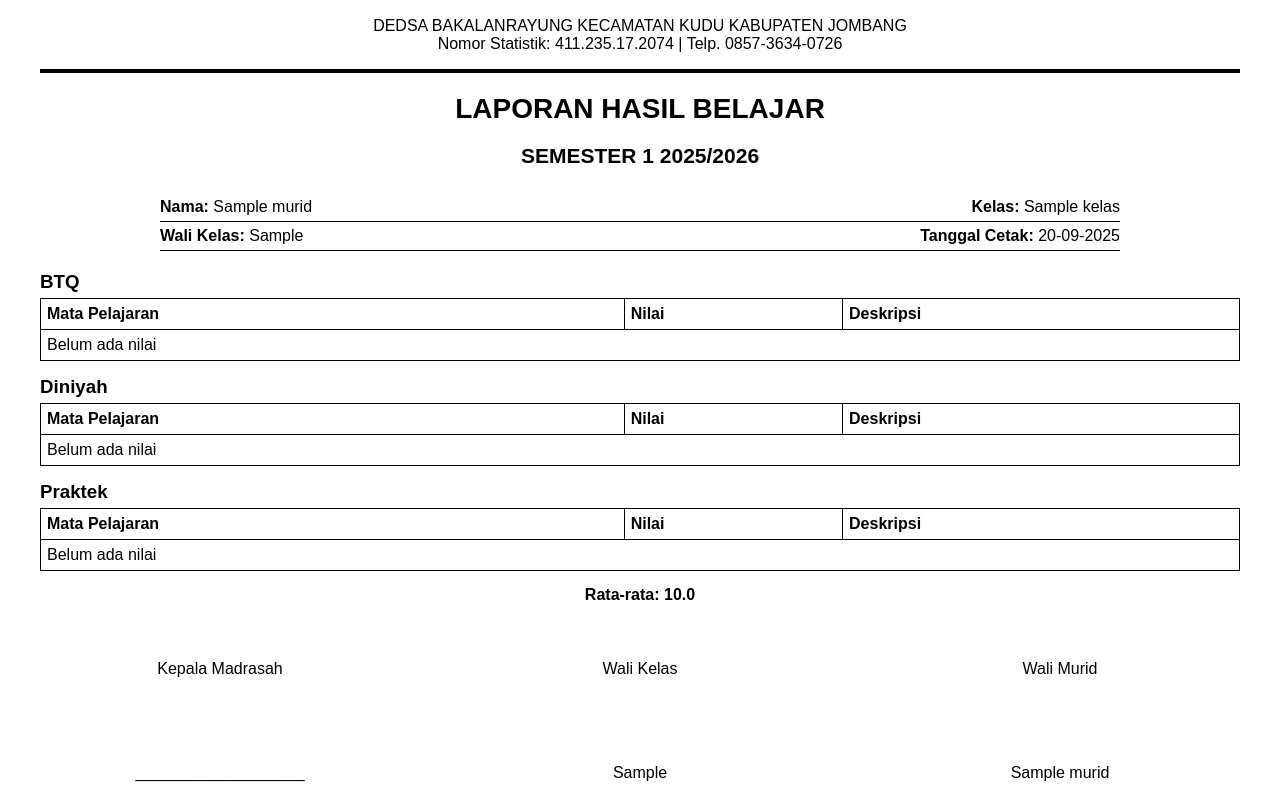
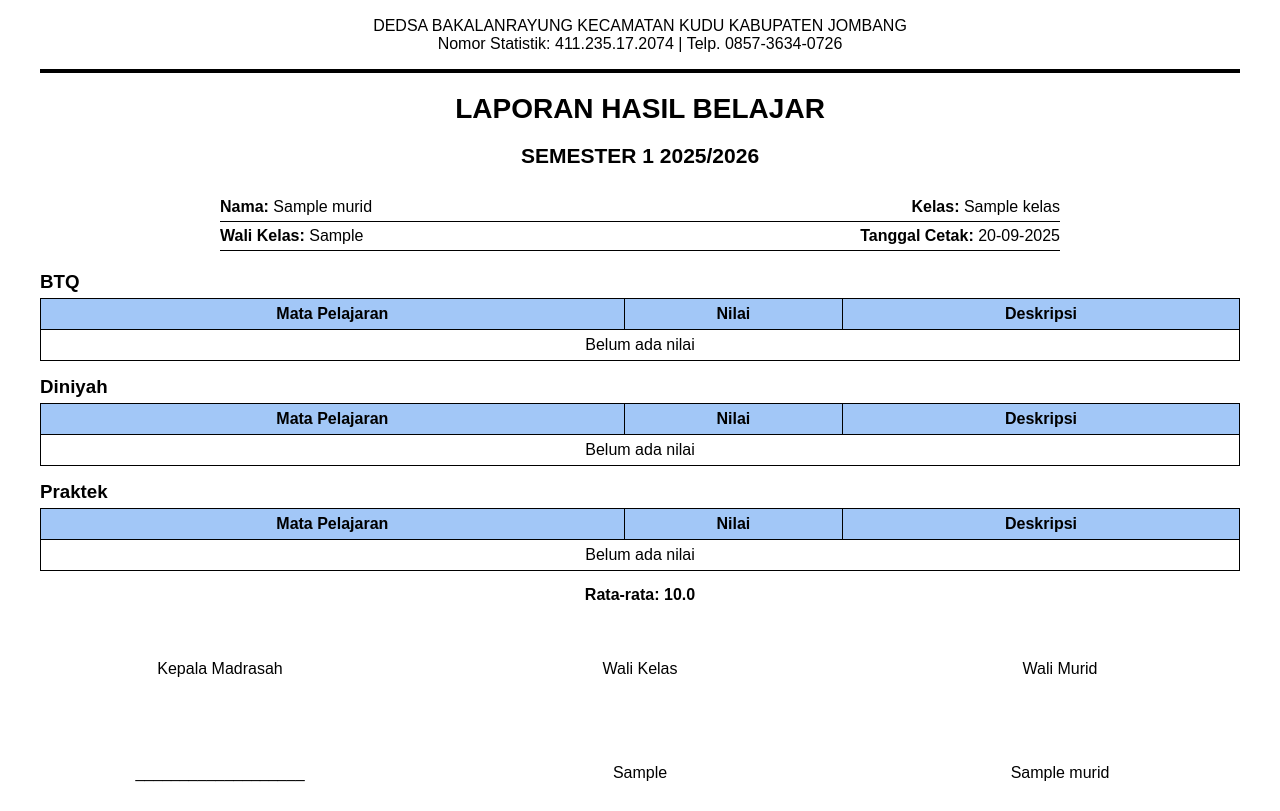
Before and after one commit to ulumuddin87/gitHubRailway, a Flask app: page /rapot/1/1 in a window 1280 px wide. Shown: the part 134-945 px from the top of the page. Run offline with Flask 3, Linux system fonts and the light colour scheme; a database or web service that is not in the repository returns one stand-in record (values such as "Sample title"); some libraries are stand-ins or nearby versions.

Commit message:
fix rapot

```diff
--- a/templates/rapot.html
+++ b/templates/rapot.html
@@ -81,7 +81,7 @@
 
 
 
-    <div style="width:80%; margin:0 auto 20px auto;">
+    <div style="width:70%; margin:0 auto 20px auto;">
   <!-- Baris 1 -->
   <div style="display:flex; justify-content:space-between; border-bottom:1px solid #000; padding:5px 0; text-align:center;">
     <div style="flex:1; text-align:left;"><strong>Nama:</strong> {{ murid.nama }}</div>
@@ -96,13 +96,13 @@
 
 {% set kategori_list = ['BTQ', 'Diniyah', 'Praktek'] %}
 {% for kategori in kategori_list %}
-    <h3 style="text-align:left; margin-bottom:5px;">{{ kategori }}</h3>
-    <table style="width:100%; border-collapse:collapse; margin-bottom:15px; text-align:center;">
+    <h3 style="text-align:left; margin:15px 0 5px 0;">{{ kategori }}</h3>
+    <table style="width:100%; border-collapse:collapse; margin-bottom:15px; font-size:12pt;">
         <thead>
-            <tr>
-                <th style="border:1px solid #000; padding:6px;">Mata Pelajaran</th>
-                <th style="border:1px solid #000; padding:6px;">Nilai</th>
-                <th style="border:1px solid #000; padding:6px;">Deskripsi</th>
+            <tr style="background-color:#a2c7f7;">
+                <th style="border:1px solid #000; padding:6px; text-align:center;">Mata Pelajaran</th>
+                <th style="border:1px solid #000; padding:6px; text-align:center;">Nilai</th>
+                <th style="border:1px solid #000; padding:6px; text-align:center;">Deskripsi</th>
             </tr>
         </thead>
         <tbody>
@@ -110,14 +110,14 @@
             {% if kategori_nilai %}
                 {% for n in kategori_nilai %}
                 <tr>
-                    <td style="border:1px solid #000; padding:6px;">{{ n.mapel }}</td>
-                    <td style="border:1px solid #000; padding:6px;">{{ n.nilai }}</td>
-                    <td style="border:1px solid #000; padding:6px;">{{ n.deskripsi }}</td>
+                    <td style="border:1px solid #000; padding:6px; text-align:center;">{{ n.mapel }}</td>
+                    <td style="border:1px solid #000; padding:6px; text-align:center;">{{ n.nilai }}</td>
+                    <td style="border:1px solid #000; padding:6px; text-align:center;">{{ n.deskripsi }}</td>
                 </tr>
                 {% endfor %}
             {% else %}
                 <tr>
-                    <td colspan="3" style="border:1px solid #000; padding:6px;">Belum ada nilai</td>
+                    <td colspan="3" style="border:1px solid #000; padding:6px; text-align:center;">Belum ada nilai</td>
                 </tr>
             {% endif %}
         </tbody>
@@ -133,6 +133,7 @@
 <p style="text-align:center; font-weight:bold; margin-top:10px;">
     Rata-rata: {{ rata_rata }}
 </p>
+
 
     <div class="ttd">
         <div>
```
